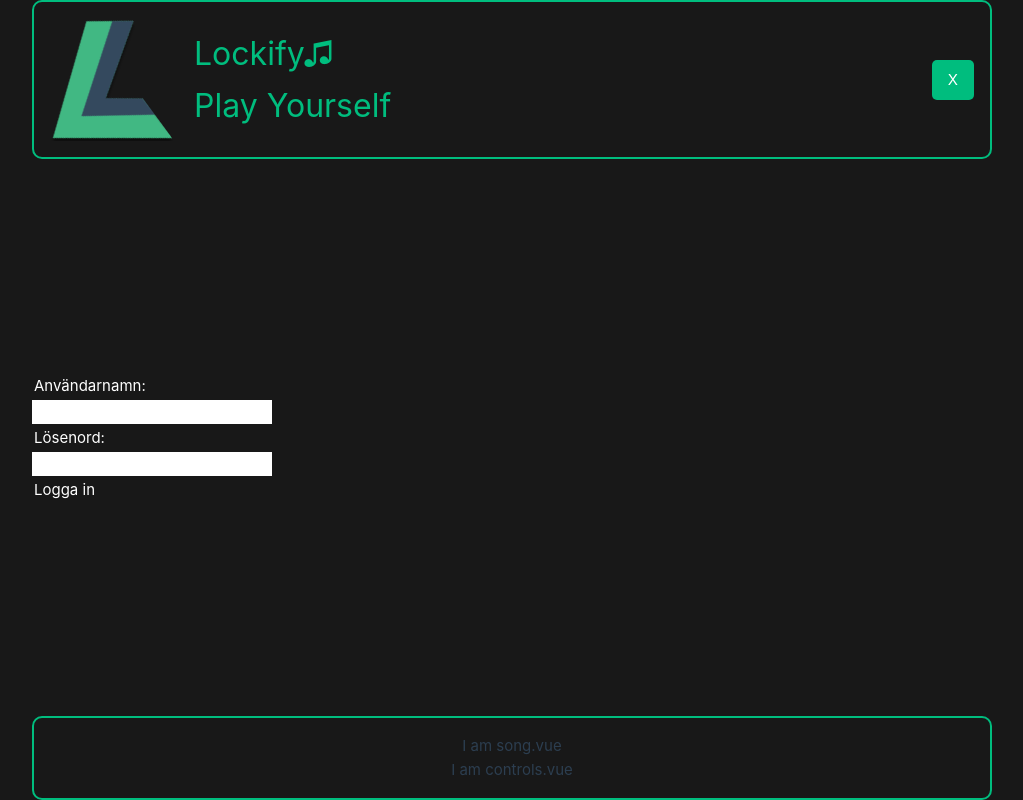
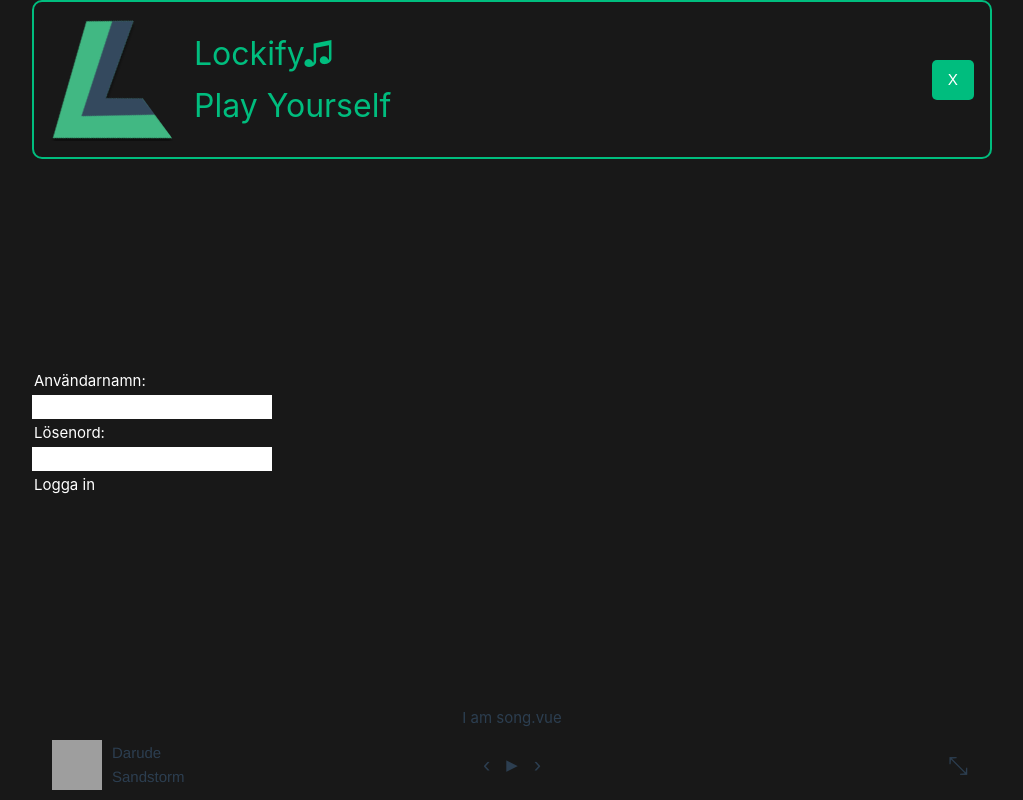
Before and after one commit to Terper/lockify, a Vue app: page / in a window 1280 px wide. Shown: the whole page, without its empty margins (128-1151 px from the left). Built offline with nearby package versions, Linux system fonts and the light colour scheme; grey boxes are pictures that could not be loaded.

Commit message:
feat controlls

```diff
--- a/src/components/Controls.vue
+++ b/src/components/Controls.vue
@@ -1,16 +1,140 @@
 <template>
- <div class="controls">
-    <h1>I am controls.vue</h1>
+
+    <div class="footer">
+        <div class="whatSong">
+            <img src="./bilder/albumcover.webp" alt="">
+            <div class="nameAndArtist">
+                <h4 class="nameSong">Darude</h4>
+                <p class="artist">Sandstorm</p>
+            </div>
+        </div>
+
+        <div class="navPlaying">
+            <button class="previouse">&#8249;</button>
+            <button class="play" v-if="isPlaying" @click="changeButton">&#10074;&#10074;</button>
+            <button class="play" v-else @click="changeButton">&#9654;</button>
+            <button class="next">&#8250;</button>
+        </div>
+
+        <div class="expand">
+            <button>&#10529;</button>
+        </div>
     </div>
   </template>
 
   <script>
 
+  export default {
+    data(){
+        return {
+            isPlaying : false,
+        };
+    },
+    methods: {
+        changeButton(){
+            this.isPlaying = !this.isPlaying;
+        },
+    },
+  };
   </script>
 
-<style>
-.controls{
+  <style scoped>
+
+    * {
+        padding: 0;
+        margin: 0;
+        font-family: 'Helvetica';
+    }
+
+    .footer {
+        display: flex;
+        justify-content: space-between;
+        align-items: center;
+        background-color: inherit;
+        padding: 10px 20px;
+        position: relative;
+    }
+
+    img {
+        width: 50px;
+        height: 50px;
+    }
+
+
+    .whatSong{
+        display: flex;
+        align-items: center;
+    }
+
+    .nameAndArtist{
+        padding-left: 10px;
+    }
+
+    .nameSong{
+        align-self: baseline;
+    }
+
+    .artist{
+
+    }
+
+    .navPlaying{
+        position: absolute;
+        left: 50%;
+        transform: translateX(-50%);
         display: flex;
         justify-content: center;
     }
+
+    .previouse{
+        background-color: inherit;
+        padding: 0 4px;
+        border: 0;
+        font-size: 22px;
+        /* text-shadow: 0 1px 3px grey; */
+
+    }
+
+    .play{
+        background-color: inherit;
+        border: 0;
+        border-radius: 100%;
+        padding: 4px 7px;
+        margin: 0 5px;
+        /* box-shadow: 0 1px 3px black; */
+    }
+
+    .play:active{
+        color: black;
+        /* box-shadow: 0 0 0; */
+    }
+
+    .next{
+        background-color: inherit;
+        padding: 0 4px;
+        border: 0;
+        font-size: 22px;
+        /* text-shadow: 0 1px 3px grey; */
+
+    }
+
+    .next:active, .previouse:active, .expand button:active{
+        color: black;
+        /* text-shadow: 0 0 0; */
+    }
+
+
+    .expand button{
+        background-color: inherit;
+        padding: 0 4px;
+        border: 0;
+        font-size: 25px;
+        /* text-shadow: 0 1px 3px grey; */
+
+    }
+
+    button:hover{
+        color: rgb(214, 0, 0);
+    }
+
   </style>
--- a/src/components/Player.vue
+++ b/src/components/Player.vue
@@ -20,7 +20,7 @@ export default {
 </script>
 
 <style>
-.player {
+/* .player {
   overflow: hidden;
   border: 2px solid hsla(160, 100%, 37%, 1);
   border-radius: 10px;
@@ -36,5 +36,5 @@ export default {
     display: flex;
     justify-content: center;
     flex-direction: column;
-}
+} */
 </style>
```
Lines whose indentation alone changed are shown as unchanged.
